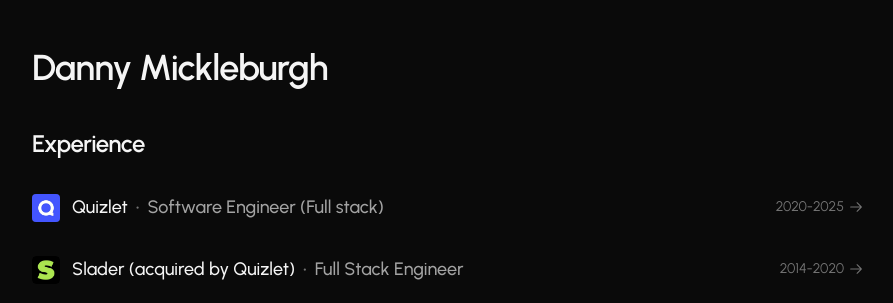
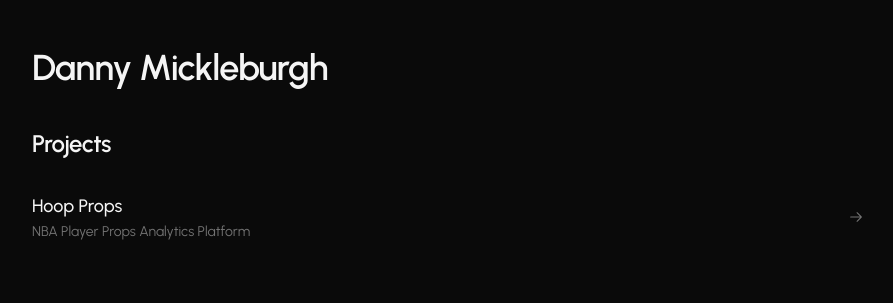
Before and after one commit to dannymick/dm-site, a Next.js app: page / in a window 1280 px wide. Shown: the top 303 px of the page, without its empty margins (192-1085 px from the left). Built offline with nearby package versions, Linux system fonts and the light colour scheme; no server answers.

Commit message:
fix project slugs

```diff
--- a/src/lib/resume.ts
+++ b/src/lib/resume.ts
@@ -219,3 +219,16 @@
   const section = sectionsBySlug[slug] ?? '';
   return { meta, mdx: section };
 }
+
+export function getAllProjectSlugs(): string[] {
+  const { projects } = loadResume();
+  return projects.map((p) => p.slug);
+}
+
+export function getProjectBySlug(slug: string): { meta: ProjectMeta; mdx: string } | null {
+  const { projects, sectionsBySlug } = loadResume();
+  const meta = projects.find((p) => p.slug === slug);
+  if (!meta) return null;
+  const section = sectionsBySlug[slug] ?? '';
+  return { meta, mdx: section };
+}
--- a/src/pages/index.tsx
+++ b/src/pages/index.tsx
@@ -2,13 +2,13 @@
 import Link from 'next/link';
 import { ArrowRightIcon } from '@radix-ui/react-icons';
 import Logo from '@/components/Logo';
-import { loadResume, type RoleMeta, type EducationMeta } from '@/lib/resume';
+import { loadResume, type RoleMeta, type EducationMeta, type ProjectMeta } from '@/lib/resume';
 
-type Props = { roles: RoleMeta[]; education: EducationMeta[] };
+type Props = { roles: RoleMeta[]; projects: ProjectMeta[]; education: EducationMeta[] };
 
 export async function getStaticProps() {
-  const { roles, education } = loadResume();
-  return { props: { roles, education } };
+  const { roles, projects, education } = loadResume();
+  return { props: { roles, projects, education } };
 }
 
 function yearsOf({ start, end }: { start: string; end: string }) {
@@ -18,7 +18,7 @@
   return a && b ? `${a}-${b}` : a || b || '';
 }
 
-export default function Home({ roles, education }: Props) {
+export default function Home({ roles, projects, education }: Props) {
   return (
     <>
       <Head>
@@ -27,6 +27,25 @@
       </Head>
       <main className="container-responsive py-12">
         <h1 className="text-3xl sm:text-4xl font-semibold tracking-tight">Danny Mickleburgh</h1>
+
+        <h2 className="mt-10 text-2xl font-semibold tracking-tight">Projects</h2>
+        <div className="mt-4">
+          {projects.map((p) => (
+            <Link key={p.slug} href={`/projects/${p.slug}`} className="group block">
+              <div className="grid grid-cols-[1fr_auto] items-center gap-3 px-2 sm:px-0 py-4 border-b border-neutral-800 last:border-b-0 transition-colors group-hover:bg-neutral-900/40 rounded-none">
+                <div>
+                  <div className="text-lg font-medium text-neutral-100">{p.name}</div>
+                  {p.subtitle ? (
+                    <div className="text-sm text-neutral-500 mt-0.5">{p.subtitle}</div>
+                  ) : null}
+                </div>
+                <div className="hidden sm:flex items-center gap-1 text-sm text-neutral-500 group-hover:text-neutral-300">
+                  <ArrowRightIcon className="h-4 w-4" aria-hidden="true" />
+                </div>
+              </div>
+            </Link>
+          ))}
+        </div>
 
         <h2 className="mt-10 text-2xl font-semibold tracking-tight">Experience</h2>
         <div className="mt-4">
--- /dev/null
+++ b/src/pages/projects/[slug].tsx
@@ -0,0 +1,66 @@
+import Head from 'next/head';
+import Link from 'next/link';
+import { ArrowLeftIcon } from '@radix-ui/react-icons';
+import { GetStaticPaths, GetStaticProps } from 'next';
+import { MDXRemote, MDXRemoteSerializeResult } from 'next-mdx-remote';
+import { serialize } from 'next-mdx-remote/serialize';
+import remarkGfm from 'remark-gfm';
+import rehypeSlug from 'rehype-slug';
+import { getAllProjectSlugs, getProjectBySlug, type ProjectMeta } from '@/lib/resume';
+import MdxImage from '@/components/MdxImage';
+
+type Props = {
+  meta: ProjectMeta;
+  mdx: MDXRemoteSerializeResult;
+};
+
+export const getStaticPaths: GetStaticPaths = async () => {
+  const slugs = getAllProjectSlugs();
+  return {
+    paths: slugs.map((slug) => ({ params: { slug } })),
+    fallback: false,
+  };
+};
+
+export const getStaticProps: GetStaticProps<Props> = async ({ params }) => {
+  const slug = String(params?.slug || '');
+  const project = getProjectBySlug(slug);
+  if (!project) return { notFound: true };
+  const mdx = await serialize(project.mdx, {
+    mdxOptions: {
+      remarkPlugins: [remarkGfm],
+      rehypePlugins: [rehypeSlug],
+    },
+  });
+  return { props: { meta: project.meta, mdx } };
+};
+
+export default function ProjectPage({ meta, mdx }: Props) {
+  return (
+    <>
+      <Head>
+        <title>{`${meta.name} | Danny Mickleburgh`}</title>
+        <meta name="viewport" content="width=device-width, initial-scale=1" />
+      </Head>
+      <main className="container-responsive py-12">
+        <Link href="/" className="inline-flex items-center gap-1 text-sm text-neutral-400 hover:text-neutral-200">
+          <ArrowLeftIcon className="h-4 w-4" aria-hidden="true" />
+          <span>Back</span>
+        </Link>
+        <h1 className="mt-2 text-2xl sm:text-3xl font-semibold tracking-tight text-neutral-100">
+          {meta.name}
+        </h1>
+        {meta.subtitle ? <p className="mt-1 text-neutral-400">{meta.subtitle}</p> : null}
+
+        <article className="mdx-content max-w-none mt-6 mb-10">
+          <MDXRemote
+            {...mdx}
+            components={{
+              img: (props) => <MdxImage {...(props as any)} />,
+            }}
+          />
+        </article>
+      </main>
+    </>
+  );
+}
```
